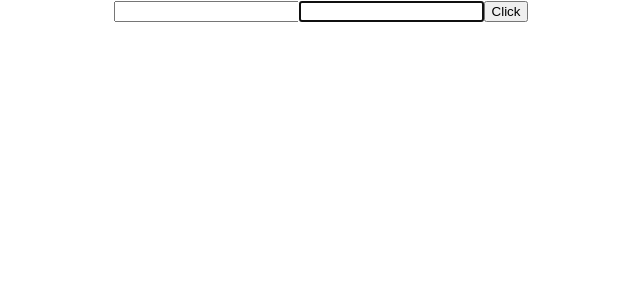
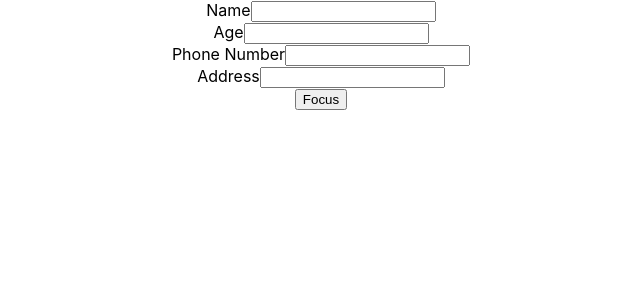
Before and after one commit to harishtm/ReactLearning, a React (Create React App) app in the folder hello-world/: page / in a window 1280 px wide. Shown: the top 300 px of the page, without its empty margins (319-959 px from the left). Built offline with nearby package versions, Linux system fonts and the light colour scheme.

Commit message:
Ref in class component

```diff
--- a/hello-world/src/App.js
+++ b/hello-world/src/App.js
@@ -26,6 +26,7 @@ import './App.css';
 // import ParentComponent from './components/ParentComp';
 import ParentMemoComp from './components/ParentMemoComp';
 import RefsDemo from './components/RefsDemo';
+import FocusInput from './components/FocusInput';
 
 
 function App() {
@@ -83,7 +84,9 @@ function App() {
 
       {/* <ParentMemoComp/> */}
 
-      <RefsDemo/>
+      {/* <RefsDemo/> */}
+
+      <FocusInput/>
 
     </div>
   );
--- /dev/null
+++ b/hello-world/src/components/FocusInput.js
@@ -0,0 +1,42 @@
+import React, { Component } from 'react';
+import Input from './Input';
+
+
+/*
+    When click on the focus input button the parent component
+    the input element in the child component should receive the
+    focus and we achive that using Ref on this FocusInput.js
+
+
+    With 3 simple steps
+
+    1. In the parent component create ref using React.createRef()
+    2. Attach the ref to the component
+    3. Add click handler to the button and with in the
+       clickhandler call the child component method using the ref
+
+*/
+
+class FocusInput extends Component {
+
+    constructor(props) {
+        super(props)
+        this.componentRef = React.createRef()
+    }
+
+    clickHandler = () => {
+        // in child component
+        this.componentRef.current.focusInput()
+    }
+
+    render() {
+        return(
+            <div>
+                <Input ref={this.componentRef}/>
+                <button onClick={this.clickHandler}>Focus</button>
+            </div>
+        )
+    }
+}
+
+export default FocusInput;
--- /dev/null
+++ b/hello-world/src/components/Input.js
@@ -0,0 +1,27 @@
+import React, { Component } from 'react';
+
+
+class Input extends Component {
+
+    constructor(props) {
+        super(props)
+        this.inputRef = React.createRef()
+    }
+
+    focusInput() {
+        this.inputRef.current.focus()
+    }
+
+    render() {
+        return(
+            <div>
+                <label>Name</label><input type="text" /><br/>
+                <label>Age</label><input type="text" /><br/>
+                <label>Phone Number</label><input type="text" ref={this.inputRef} /><br/>
+                <label>Address</label><input type="text" /><br/>
+            </div>
+        )
+    }
+}
+
+export default Input
```
